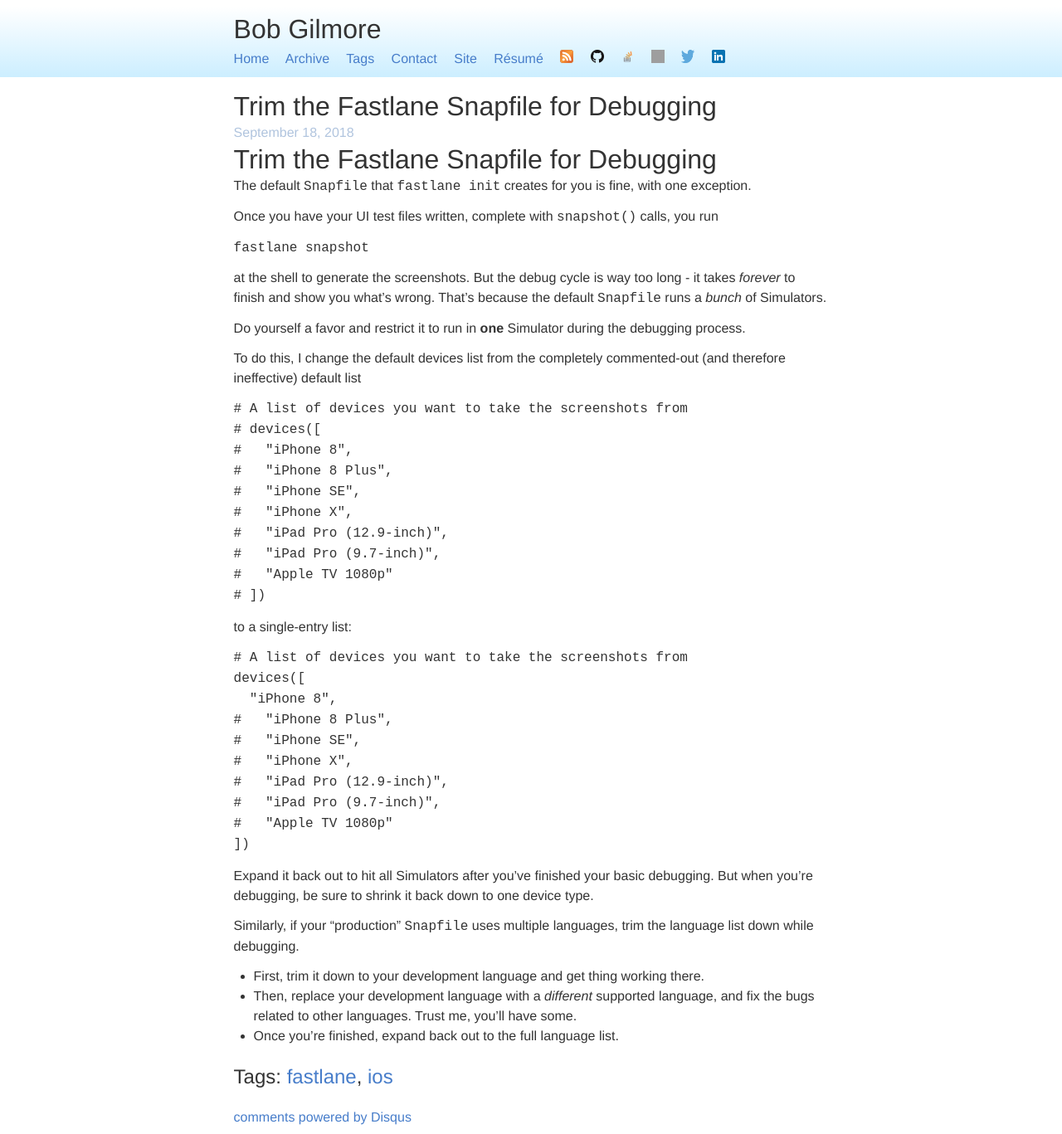
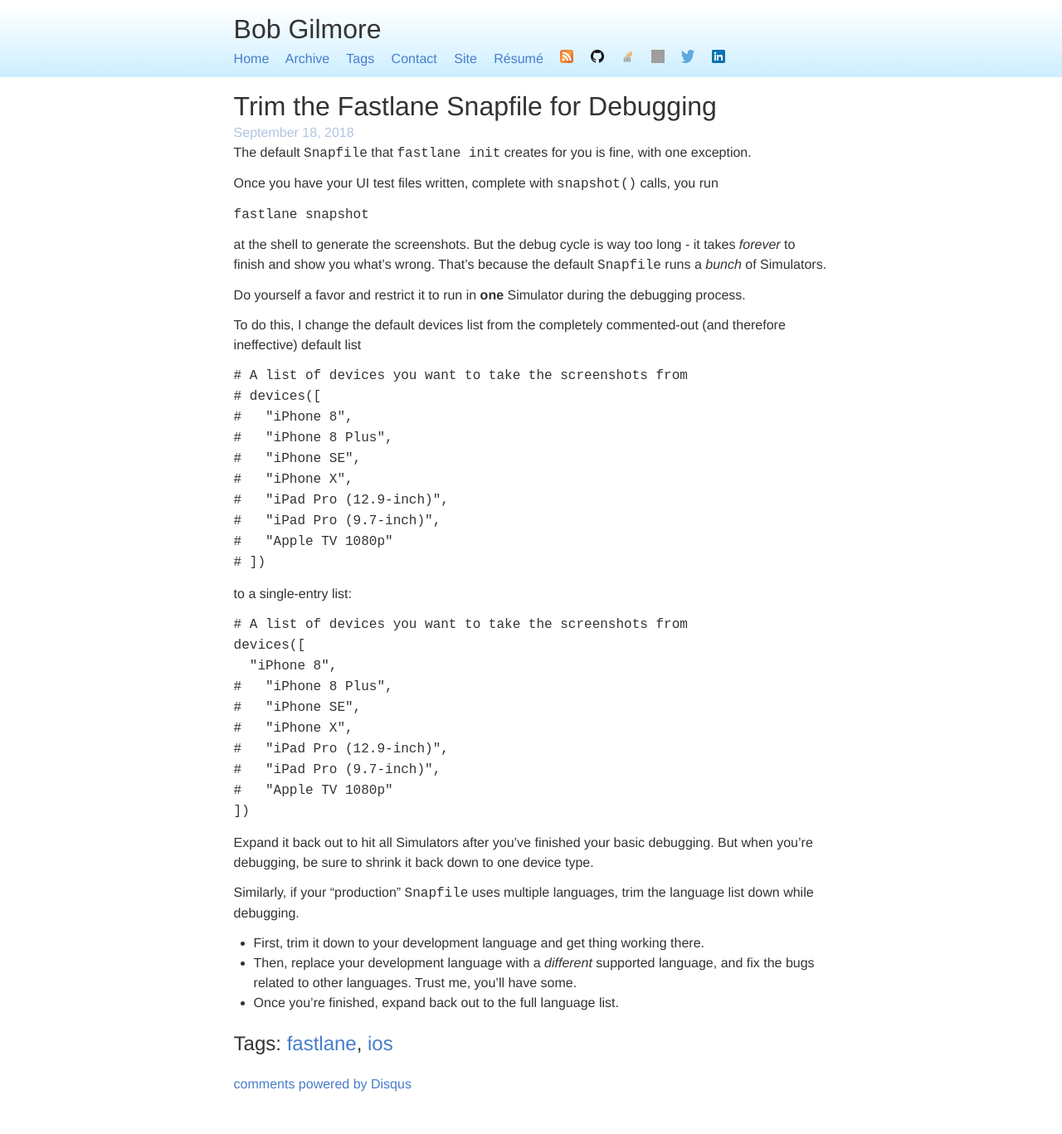
Before and after one commit to bobgilmore/bobgilmore.github.io, a Jekyll site: the page built from _posts/2018-09-18-trim-fastlane-snapfile.md, in a window 1280 px wide. Shown: the whole page at 83% size. Built offline with Jekyll 4.4.1, drawn with Linux system fonts in a browser that asks for light colours; comment, search, counter and statistics services are not loaded; after the commit the page ends 1327 px from its top, so only the background shows below that; grey boxes are pictures that could not be loaded.

Commit message:
Remove redundant title post

```diff
--- a/_posts/2018-09-18-trim-fastlane-snapfile.md
+++ b/_posts/2018-09-18-trim-fastlane-snapfile.md
@@ -6,7 +6,6 @@ tags:
 date: 2018-09-18 22:30:00
 layout: post
 ---
-# Trim the Fastlane Snapfile for Debugging
 The default `Snapfile` that `fastlane init` creates for you is fine, with one exception.
 
 Once you have your UI test files written, complete with `snapshot()` calls, you run
```
